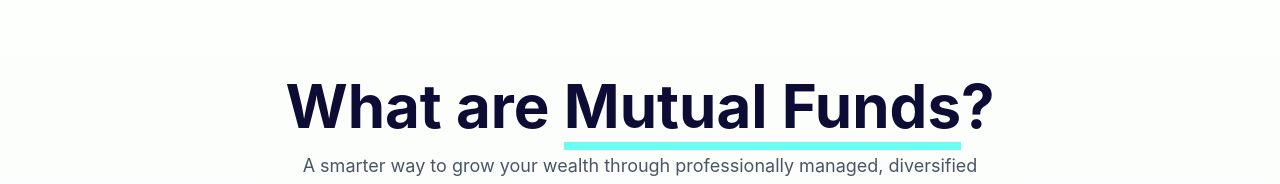
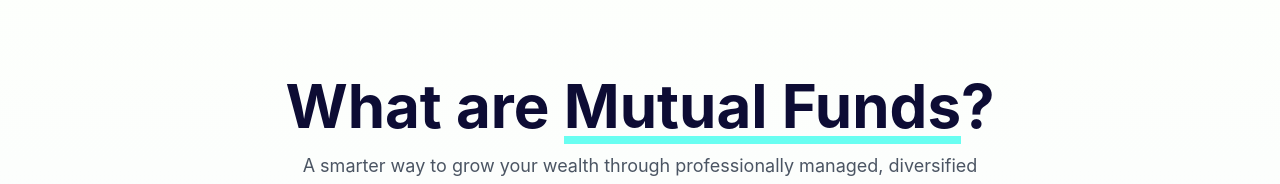
Before and after one commit to sayantann7/nexvest-new-landing-page, a React (Vite) app: page /mutual-funds in a window 1280 px wide. Shown: the part 751-935 px from the top of the page. Built offline with nearby package versions, Linux system fonts and the light colour scheme.

Commit message:
Some more minor changes

```diff
--- a/src/components/Navbar.tsx
+++ b/src/components/Navbar.tsx
@@ -195,7 +195,8 @@ function Navbar() {
                             </div>
                             <div className="flex flex-col h-full">
                                 <div className="px-6 py-8 flex flex-col space-y-6 flex-grow">
-                                    <a href="#" className="text-lg hover:text-yellow-400 transition-colors">Home</a>
+                                    <Link to="/" className="text-lg hover:text-yellow-400 transition-colors">Home</Link>
+                                    <Link to="/mutual-funds" className="text-lg hover:text-yellow-400 transition-colors">Mutual Funds</Link>
                                     <div className="space-y-4">
                                         <p className="text-lg font-semibold">Products</p>
                                         <div className="pl-4 flex flex-col space-y-3">
--- a/src/components/NavbarWithoutAnimation.tsx
+++ b/src/components/NavbarWithoutAnimation.tsx
@@ -191,7 +191,8 @@ function NavbarWithoutAnimation() {
                             </div>
                             <div className="flex flex-col h-full">
                                 <div className="px-6 py-8 flex flex-col space-y-6 flex-grow">
-                                    <a href="#" className="text-lg hover:text-yellow-400 transition-colors">Home</a>
+                                    <Link to="/" className="text-lg hover:text-yellow-400 transition-colors">Home</Link>
+                                    <Link to="/mutual-funds" className="text-lg hover:text-yellow-400 transition-colors">Mutual Funds</Link>
                                     <div className="space-y-4">
                                         <p className="text-lg font-semibold">Products</p>
                                         <div className="pl-4 flex flex-col space-y-3">
--- a/src/sections/MutualFundsOverviewSection/MutualFundsOverviewSection.tsx
+++ b/src/sections/MutualFundsOverviewSection/MutualFundsOverviewSection.tsx
@@ -39,7 +39,7 @@ export const MutualFundsOverviewSection = (): JSX.Element => {
             transition={{ duration: 0.7 }}
             viewport={{ once: true }}
           >
-            What are <span className="text-[#0d0c34] relative">
+            What are <span className="text-[#0d0c34] relative inline-block">
               Mutual Funds
               <span className="absolute -bottom-2 left-0 w-full h-2 bg-[#09ffec]/60"></span>
             </span>?
```
